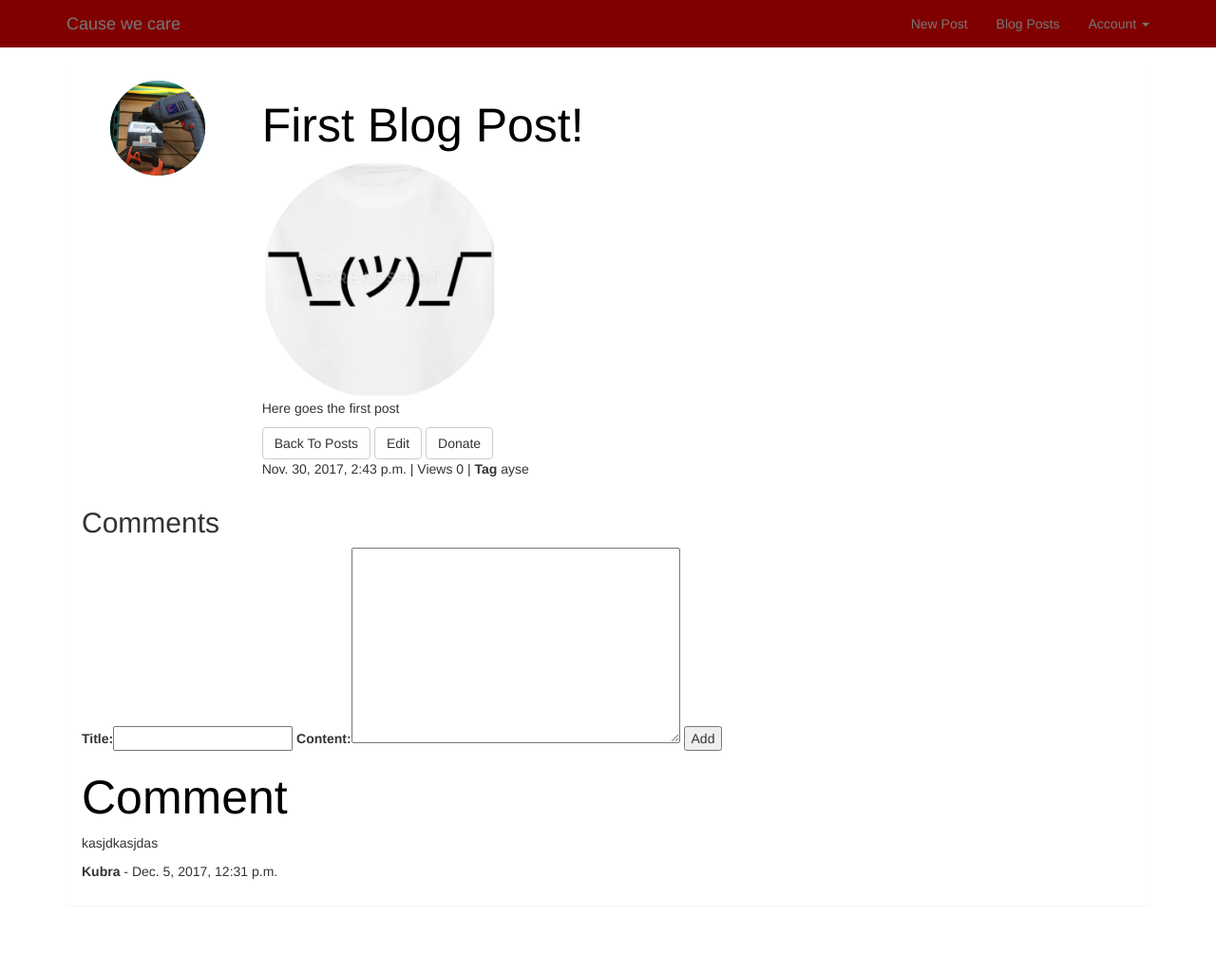
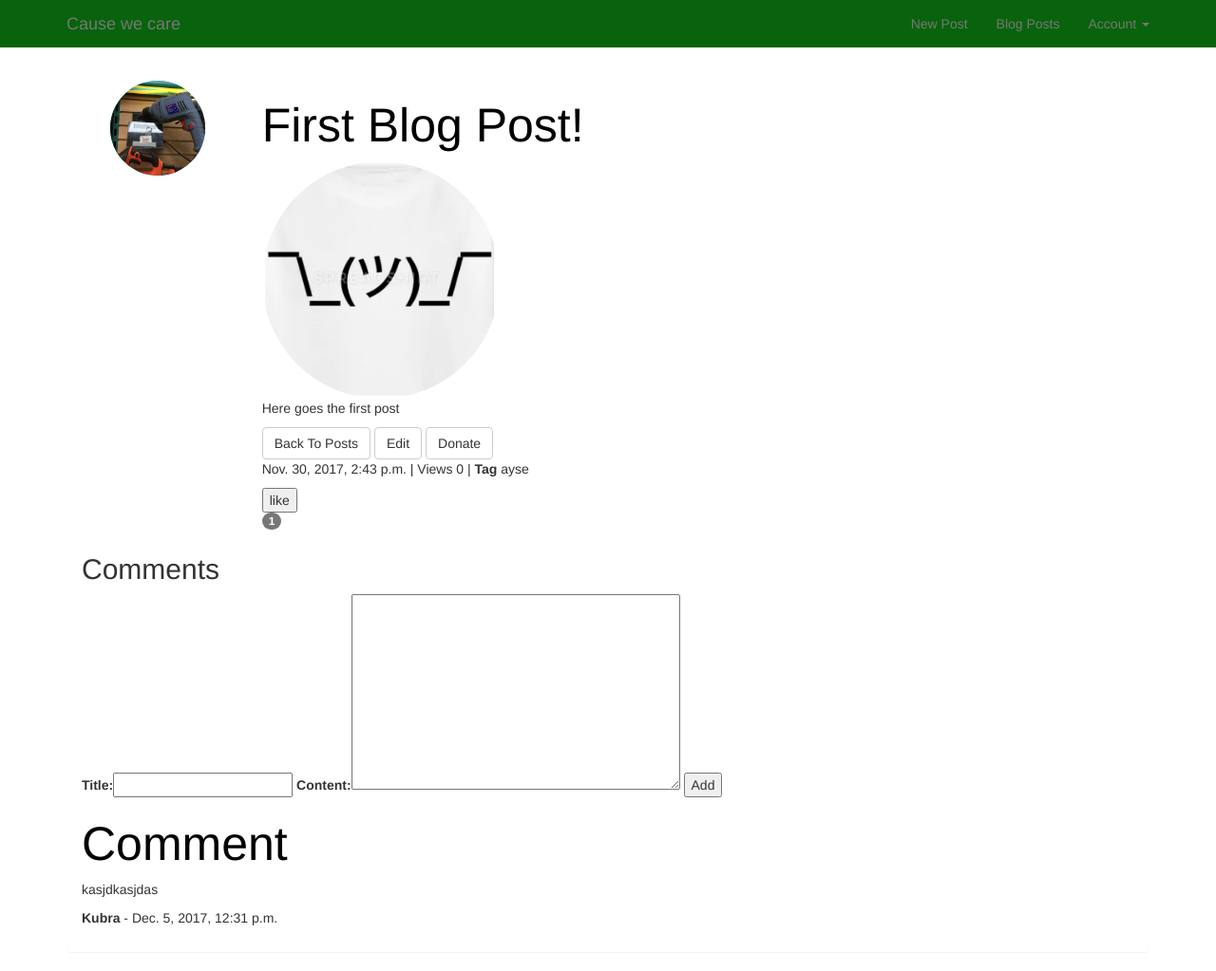
Before and after one commit to aysekubrakupeli/stream-3-end-project, a Django app: page /blog/posts/1 in a window 1280 px wide. Shown: the whole page at 95% size. Before the commit the page ends 926 px from the top, so only its background shows below. Run offline with Django 3.2, Linux system fonts and the light colour scheme; data comes from the database, SQL or seed files in the repository; some libraries are stand-ins or nearby versions.

Commit message:
Like button added!

```diff
--- a/blog/models.py
+++ b/blog/models.py
@@ -1,5 +1,6 @@
 from django.db import models
 from django.utils import timezone
+from django.contrib.auth.models import User
 
 
 class Post(models.Model):
@@ -17,10 +18,7 @@ class Post(models.Model):
     views = models.IntegerField(default=0)
     tag = models.CharField(max_length=30, blank=True, null=True)
     image = models.ImageField(upload_to="images", blank=True, null=True)
-
-    @property
-    def total_likes(self):
-        return self.likes.count()
+    liked_by = models.ManyToManyField(User, related_name="likes")
 
     def publish(self):
         self.published_date = timezone.now()
--- a/blog/templates/viewpost.html
+++ b/blog/templates/viewpost.html
@@ -21,6 +21,14 @@
                     <button class="btn btn-default" onclick="location.href='{% url 'editpost' post.id %}'">Edit</button>
                     <button class="btn btn-default" onclick="location.href='{% url 'checkout'%}'">Donate</button>
                     <p>{{ post.published_date }} | Views {{ post.views }} | <strong>Tag</strong> {{ post.tag }}</p>
+
+                    {% if liked %}
+                        <form method="POST" action="{% url 'unlikepost' post.id %}">{% csrf_token %}<input type="submit" value="unlike"></form>
+                    {% else %}
+                        <form method="POST" action="{% url 'likepost' post.id %}">{% csrf_token %}<input type="submit" value="like"></form>
+                    {% endif %}
+                            <label class="badge badge-warning">{{ post.liked_by.all|length }}</label>
+
                     </div>
                 </div>
             </div>
--- a/blog/urls.py
+++ b/blog/urls.py
@@ -1,5 +1,5 @@
 from django.conf.urls import url
-from .views import blogposts, viewpost, newpost, editpost, addcomment
+from .views import blogposts, viewpost, newpost, editpost, addcomment, likepost, unlikepost
 
 urlpatterns = [
     url(r'^posts$', blogposts, name="posts"),
@@ -7,4 +7,6 @@ urlpatterns = [
     url(r'^posts/new/$', newpost, name="newpost"),
     url(r'^posts/(\d+)/edit/', editpost, name="editpost"),
     url(r'^posts/(\d+)/comments/add$', addcomment, name="addcomment"),
+    url(r'^posts/(\d+)/like/', likepost, name="likepost"),
+    url(r'^posts/(\d+)/unlike/', unlikepost, name="unlikepost"),
     ]
--- a/blog/views.py
+++ b/blog/views.py
@@ -15,10 +15,7 @@ def viewpost(request, id):
     post_id = post.pk
     comments = Comment.objects.filter(post=post)
     form = BlogCommentForm()
-    liked = False
-    if request.session.get('has_liked_'+str(post_id), liked):
-        liked = True
-        print("liked {}_{}".format(liked, post_id))
+    liked = request.user in post.liked_by.all()
     return render(request, "viewpost.html", {'post': post, 'comments': comments, 'form': form, 'liked': liked})
 
 @login_required()
@@ -37,6 +34,7 @@ def newpost(request):
         form = BlogPostForm()
     return render(request, 'newpost.html', {'form': form})
 
+@login_required()
 def editpost(request, id):
    post = get_object_or_404(Post, pk=id)
    if request.method == "POST":
@@ -62,3 +60,17 @@ def addcomment(request, post_id):
         request.user.profile.save()
         comment.save()
         return redirect('viewpost', post_id)
+
+def likepost(request, post_id):
+    post = get_object_or_404(Post, pk=post_id)
+    post.liked_by.add(request.user)
+    request.user.profile.ego += 2
+    request.user.profile.save()
+    return redirect('viewpost', post_id)
+
+def unlikepost(request, post_id):
+    post = get_object_or_404(Post, pk=post_id)
+    post.liked_by.remove(request.user)
+    request.user.profile.ego -= 1
+    request.user.profile.save()
+    return redirect('viewpost', post_id)
--- a/static/css/style.css
+++ b/static/css/style.css
@@ -5,8 +5,8 @@ h3 {
 
 .navbar {
     background-image: none;
-    background-color: maroon;
-    border-color: black;
+    background-color: #09630c;
+    border-color: #09630c;
     border-bottom: none;
 }
 
@@ -74,7 +74,8 @@ h3 {
 
 
 .profile-text {
-    font-size: 50px;
+    font-size: 25px;
+    font-style: bold;
 }
 
 .profile-image {
```
Also changed, not shown: blog/migrations/0007_remove_post_likes.py (added), blog/migrations/0008_post_liked_by.py (added), db.sqlite3, media/images/IMG_2349_7etGLr1.JPG (added), media/images/IMG_2349_A84Yjo6.JPG (added), media/images/IMG_2349_BSRqEmI.JPG (added), media/images/IMG_2349_qFDVlGt.JPG (added).
